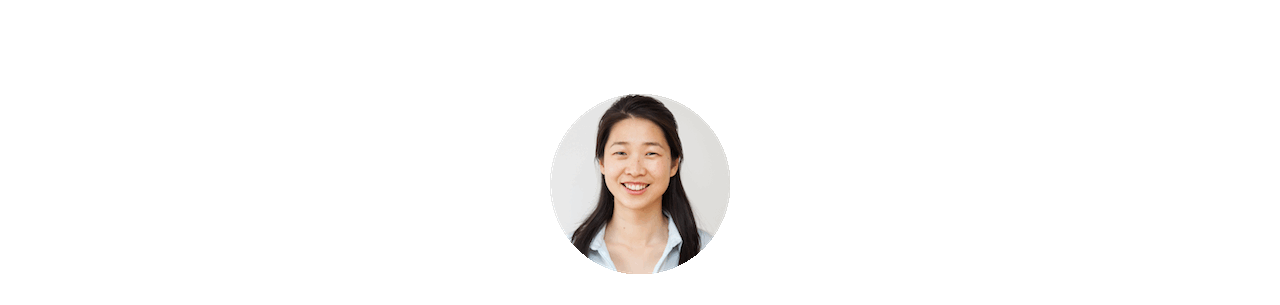
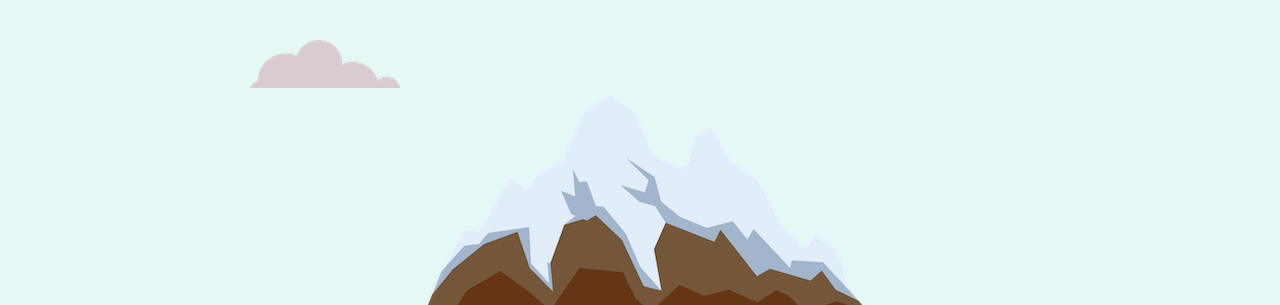
Before and after one commit to roshanbandara/imroshan, a plain HTML site: page index.html in a window 1280 px wide. Shown: the part 380-685 px from the top of the page. Drawn offline with Linux system fonts and the light colour scheme.

Commit message:
Update index.html

```diff
--- a/index.html
+++ b/index.html
@@ -14,7 +14,7 @@
 		<h1>I'm Roshan.</h1>
 		<h2>A front-end developer.</h2>
 		<img class="bottom-cloud"src="images/cloud.png" alt="cloud-img">
-<!-- 		<img src="images/mountain.png" alt="mountain-img"> -->
+		<img src="images/mountain.png" alt="mountain-img">
 	</div>
 	<div class="middle-container">
   <div class="profile">
```
